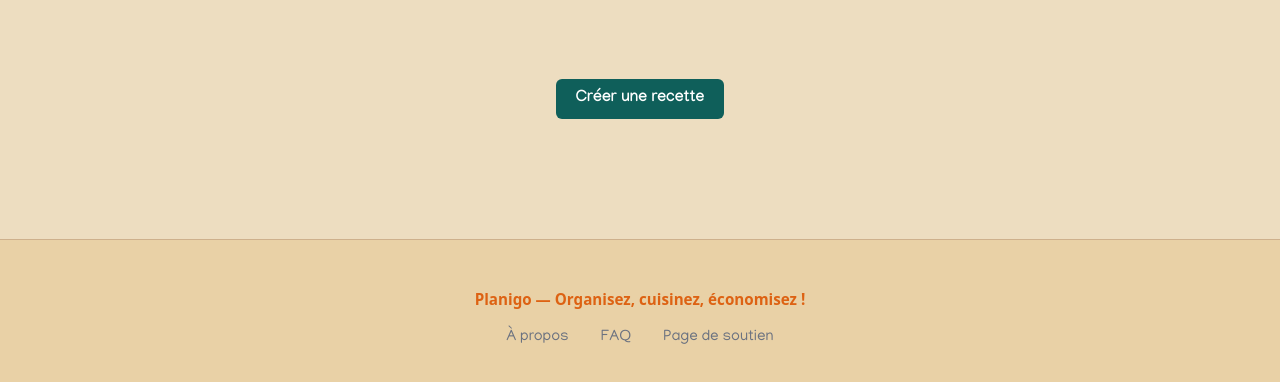
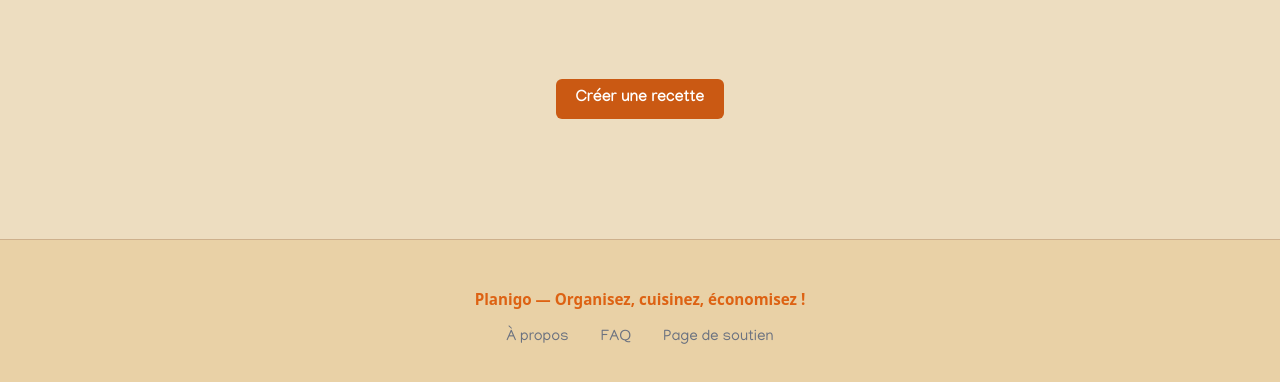
Before and after one commit to yan32323/H2025_TCH099_02_C1, a PHP site: page /F-liste-recette.html in a window 1280 px wide, with the pointer over the restyled element. Shown: the part 1877-2259 px from the top of the page. Run offline with PHP 8.4, Linux system fonts and the light colour scheme; some web fonts are replaced.

Commit message:
couleur hover

```diff
--- a/assets/styles/style-liste.css
+++ b/assets/styles/style-liste.css
@@ -233,7 +233,7 @@ html, body {
   }
 
   .btn-creer:hover {
-    background-color: #0f5f5a;
+    background-color: var(--couleur-hover);
   }
 
   /* Notification Styles */
```
